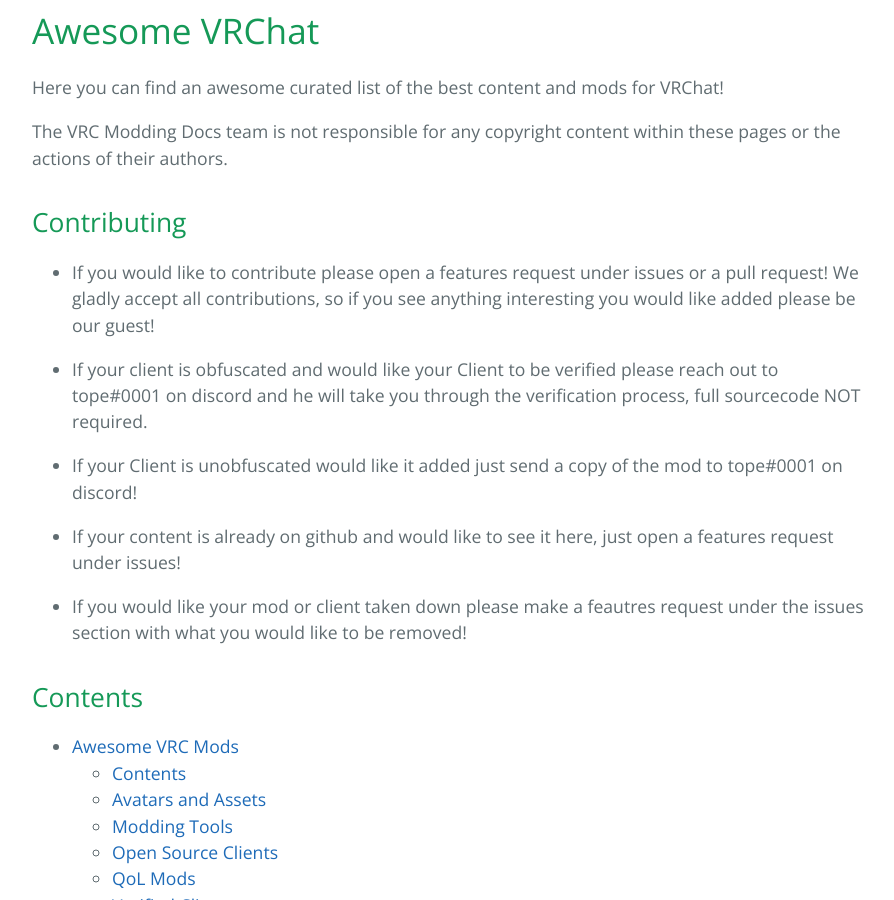
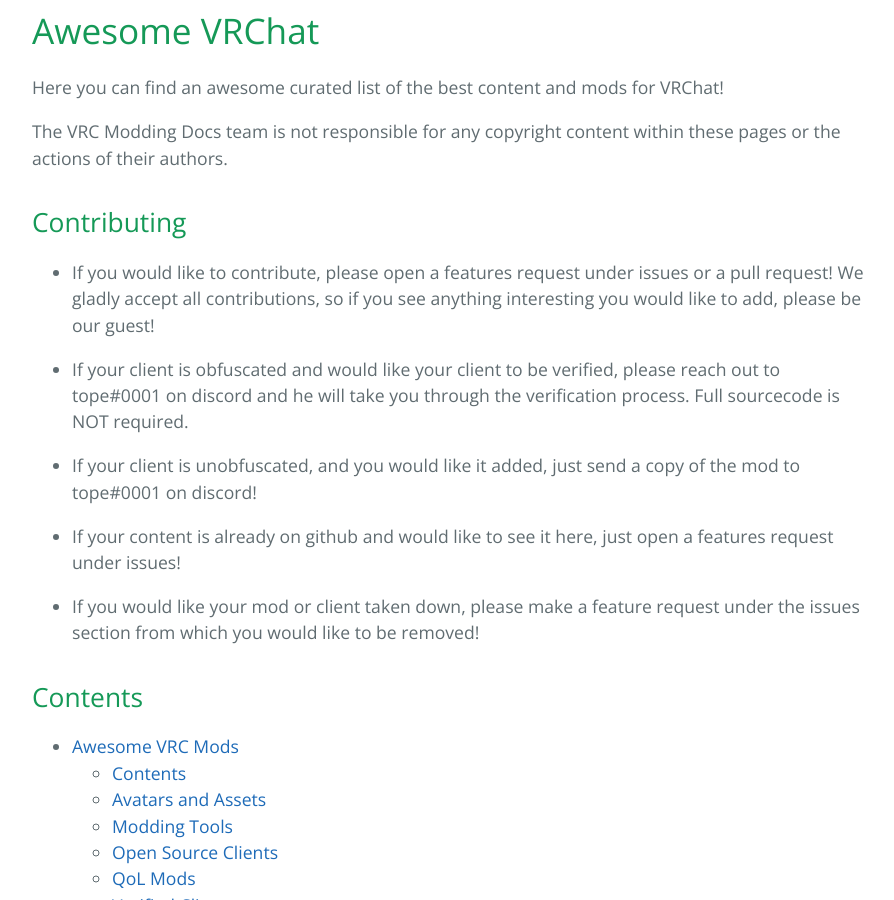
Before and after one commit to vrchatmoddingdocs/vrchatmoddingdocs.github.io, a Jekyll site: the page built from docs/awesome.md, in a window 1280 px wide and 900 px high, scrolled down 364 px. Shown: the whole window, without its empty margins (192-1086 px from the left). Built offline with Jekyll 4.4.1, drawn with Linux system fonts in a browser that asks for light colours; some of the changed text lies outside the part shown.

Commit message:
Update awesome.md
Fixed grammar

```diff
--- a/docs/awesome.md
+++ b/docs/awesome.md
@@ -13,15 +13,15 @@
 
 ## Contributing
 
-- If you would like to contribute please open a features request under issues or a pull request! We gladly accept all contributions, so if you see anything interesting you would like added please be our guest!
+- If you would like to contribute, please open a features request under issues or a pull request! We gladly accept all contributions, so if you see anything interesting you would like to add, please be our guest!
 
-- If your client is obfuscated and would like your Client to be verified please reach out to tope#0001 on discord and he will take you through the verification process, full sourcecode NOT required.
+- If your client is obfuscated and would like your client to be verified, please reach out to tope#0001 on discord and he will take you through the verification process. Full sourcecode is NOT required.
 
-- If your Client is unobfuscated would like it added just send a copy of the mod to tope#0001 on discord!
+- If your client is unobfuscated, and you would like it added, just send a copy of the mod to tope#0001 on discord!
 
 - If your content is already on github and would like to see it here, just open a features request under issues!
 
-- If you would like your mod or client taken down please make a feautres request under the issues section with what you would like to be removed!
+- If you would like your mod or client taken down, please make a feature request under the issues section from which you would like to be removed!
 
 ## Contents
 
```
Also changed, not shown: other parts of docs/awesome.md (+1 -1 lines).
